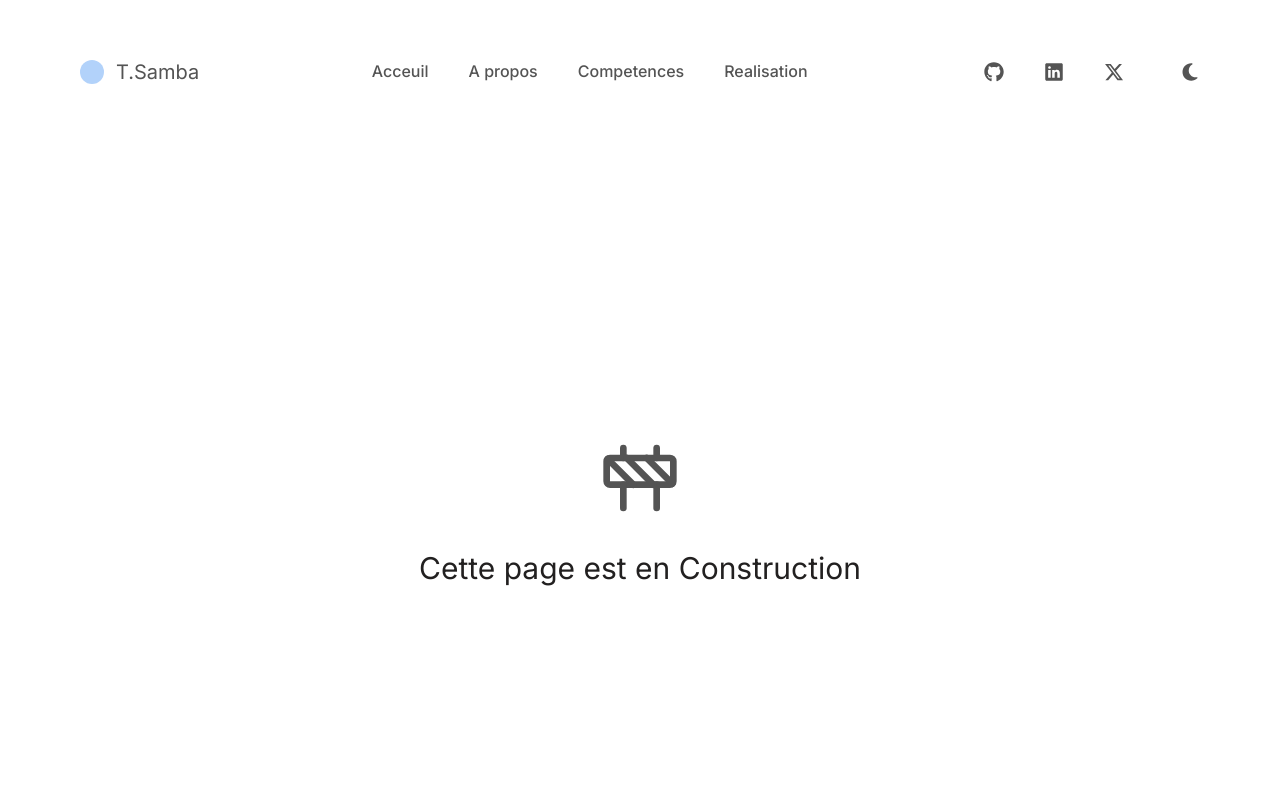
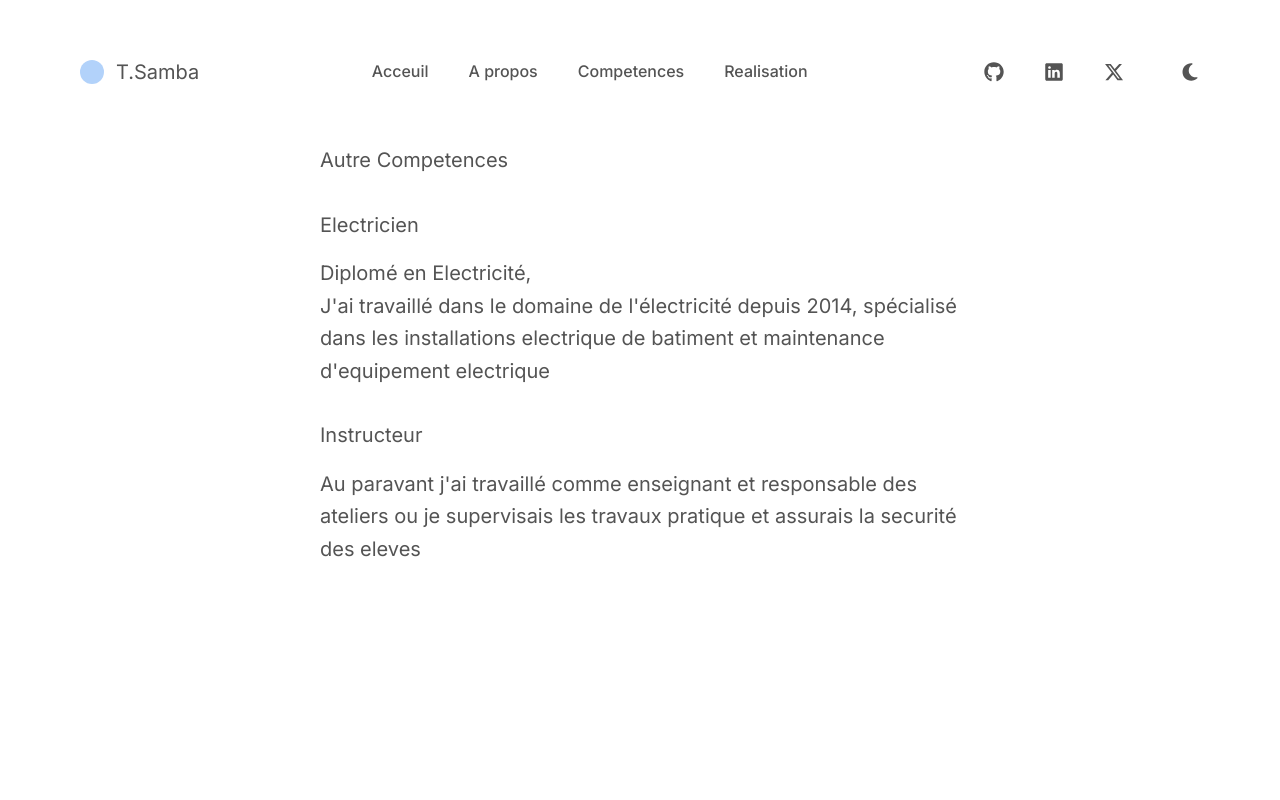
Before and after one commit to Theodorebinda/portefolio, a Next.js app: page /competences in a window 1280 px wide. Shown: the top 800 px of the page. Built offline with nearby package versions, Linux system fonts and the light colour scheme.

Commit message:
integration of the competence page

```diff
--- a/src/app/(main-route)/competences/page.tsx
+++ b/src/app/(main-route)/competences/page.tsx
@@ -1,14 +1,32 @@
 'use client'
-import { Typo } from "@/styles/globalStyle";
+import { P, Typo } from "@/styles/globalStyle";
 import { Container } from "@/ui/components/container/container";
+import { Typography } from "@/ui/components/typography/typography";
 import { Construction } from "lucide-react";
 
 export default function Competences(){
     return(
-        <Container className="h-screen m-auto pt-16 flex flex-col items-center justify-center text-center gap-8">
-            <Construction size={80} />
-            <Typo className="text-3xl">Cette page est en Construction</Typo>
-
+        <Container className="lg:mx-80 mx-5 h-screen pt-16 flex flex-col items-start justify-start text-start gap-8 text-xl font-normal leading-relaxed">
+            <P>
+                Autre Competences
+            </P>
+            <Container className="flex flex-col gap-4">
+                <P>
+                    Electricien
+                </P>
+                <Typography className="text-xl font-normal leading-relaxed">
+                   {" Diplomé en Electricité,"}<br/>
+                   {"J'ai travaillé dans le domaine de l'électricité depuis 2014, spécialisé dans les installations electrique de batiment et maintenance d'equipement electrique"}
+                </Typography>
+            </Container>
+            <Container className="flex flex-col gap-4">
+                <P>
+                    Instructeur
+                </P>
+                <Typography className="text-xl font-normal leading-relaxed">
+                   {"Au paravant j'ai travaillé comme enseignant et responsable des ateliers ou je supervisais les travaux pratique et assurais la securité des eleves"}<br/>
+                </Typography>
+            </Container>
         </Container>
     )
 }
--- a/src/routes/mobileNavigation.tsx
+++ b/src/routes/mobileNavigation.tsx
@@ -73,7 +73,6 @@ export const MobileNavigation =  ({ toggleTheme, currentTheme, className }: Prop
               </nav>
               <Container className="flex flex-col justify-start gap-2">
                 <Typography className="font-semibold"  variant="body-base">Contact</Typography>
-                <span>Adresse : 123, Rue de la Paix, Kinshasa</span>
                 <span>Email :<a href="mailto:theodorebinda@gmail.com">  theodorebinda@gmail.com</a></span>
                 <span>Tel :<a href="tel:+243894594411">  +243 89 459 4411</a></span>
               </Container>
```
